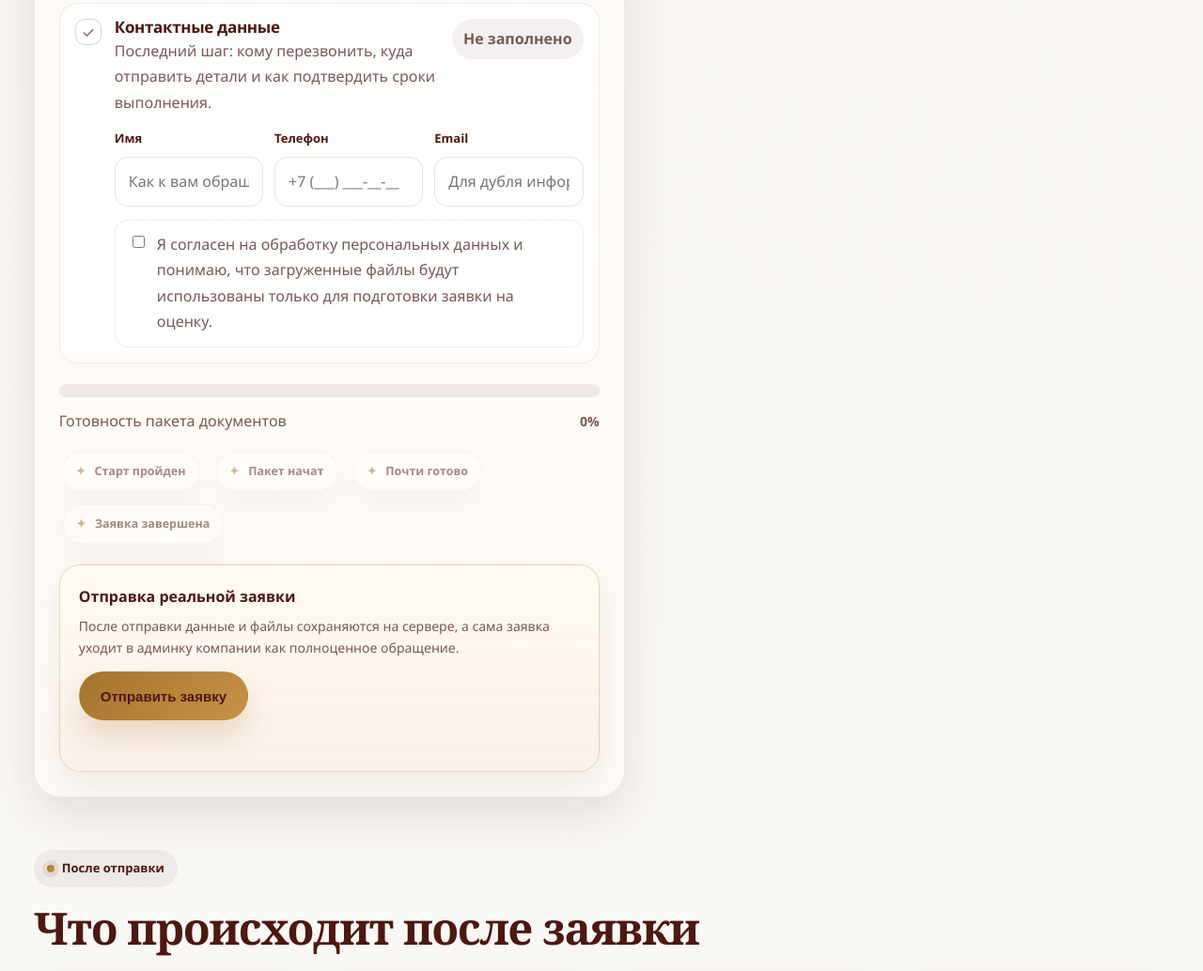
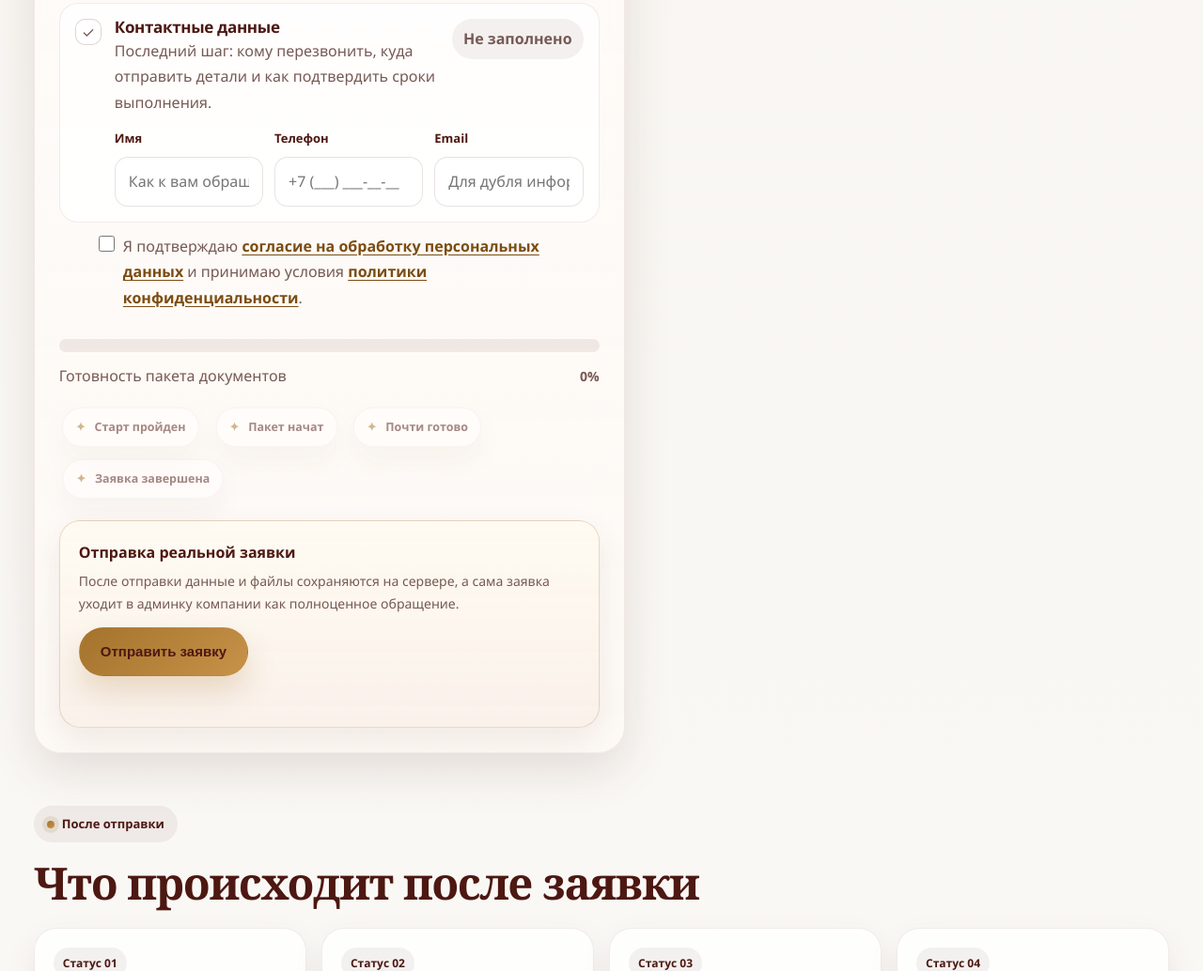
Before and after one commit to Grobovick/lakshmi_site_railway, a website: page public/lakshmi_gamified_application_restyled.html in a window 1280 px wide. Shown: the part 3398-4432 px from the top of the page at 94% size. Drawn offline with Linux system fonts and the light colour scheme.

Commit message:
Improve consent block on application page

```diff
--- a/public/assets/css/lakshmi-application.css
+++ b/public/assets/css/lakshmi-application.css
@@ -1347,3 +1347,75 @@ p, li, .lead, .section-head p, .card p, .card li, .card span, .trust-item span,
     border-bottom-width: 58px;
   }
 }
+
+
+/* Personal data documents links */
+.consent-line a,
+.consent-row a,
+.footer-bottom__links a[href$=".pdf"] {
+  color: #7b4d12;
+  font-weight: 800;
+  text-decoration: underline;
+  text-underline-offset: 3px;
+}
+.consent-line a:hover,
+.consent-row a:hover,
+.footer-bottom__links a[href$=".pdf"]:hover {
+  color: #4D1812;
+}
+@media (max-width: 640px) {
+  .footer-bottom__links {
+    gap: 8px;
+  }
+}
+
+/* Final compact consent block on application page */
+.application-consent-block {
+  margin: -2px 0 8px;
+  padding: 0 2px 0 42px;
+}
+.application-consent-block .consent-row {
+  display: flex;
+  align-items: flex-start;
+  gap: 9px;
+  padding: 0;
+  border: 0;
+  border-radius: 0;
+  background: transparent;
+  box-shadow: none;
+  color: var(--muted);
+  font-size: 13px;
+  line-height: 1.45;
+  font-weight: 400;
+}
+.application-consent-block .consent-row input {
+  width: 17px;
+  height: 17px;
+  margin: 2px 0 0;
+  flex: 0 0 auto;
+  accent-color: var(--gold);
+}
+.application-consent-block .consent-row span {
+  display: block;
+  max-width: 720px;
+}
+.application-consent-block .consent-row a {
+  color: #7b4d12;
+  font-size: inherit;
+  font-weight: 800;
+  text-decoration: underline;
+  text-underline-offset: 3px;
+}
+.application-consent-block .consent-row a:hover {
+  color: #4D1812;
+}
+@media (max-width: 900px) {
+  .application-consent-block {
+    padding-left: 0;
+  }
+}
+@media (max-width: 640px) {
+  .application-consent-block .consent-row {
+    font-size: 12.5px;
+  }
+}
--- a/public/lakshmi_gamified_application_restyled.html
+++ b/public/lakshmi_gamified_application_restyled.html
@@ -298,9 +298,12 @@
 <input id="contactEmail" name="contactEmail" placeholder="Для дубля информации" type="email"/>
 </div>
 </div>
-<label class="consent-row"><input id="consent" name="consent" type="checkbox" value="yes"/><span>Я согласен на обработку персональных данных и понимаю, что загруженные файлы будут использованы только для подготовки заявки на оценку.</span></label>
+
 </div>
 </article>
+<div class="application-consent-block">
+<label class="consent-row consent-row--compact"><input id="consent" name="consent" type="checkbox" value="yes"/><span>Я подтверждаю <a href="docs/soglasie-na-obrabotku-personalnyh-dannyh.pdf" target="_blank" rel="noopener">согласие на обработку персональных данных</a> и принимаю условия <a href="docs/politika-konfidencialnosti.pdf" target="_blank" rel="noopener">политики конфиденциальности</a>.</span></label>
+</div>
 </div>
 <div class="progress-track" style="height: 14px; margin-top: 22px;"><div class="progress-bar" id="docsBar"></div></div>
 <div class="progress-meta" style="font-size: 14px; margin-top: 12px;">
```
Also changed, not shown: src/pages/application.html (+4 -1 lines).
